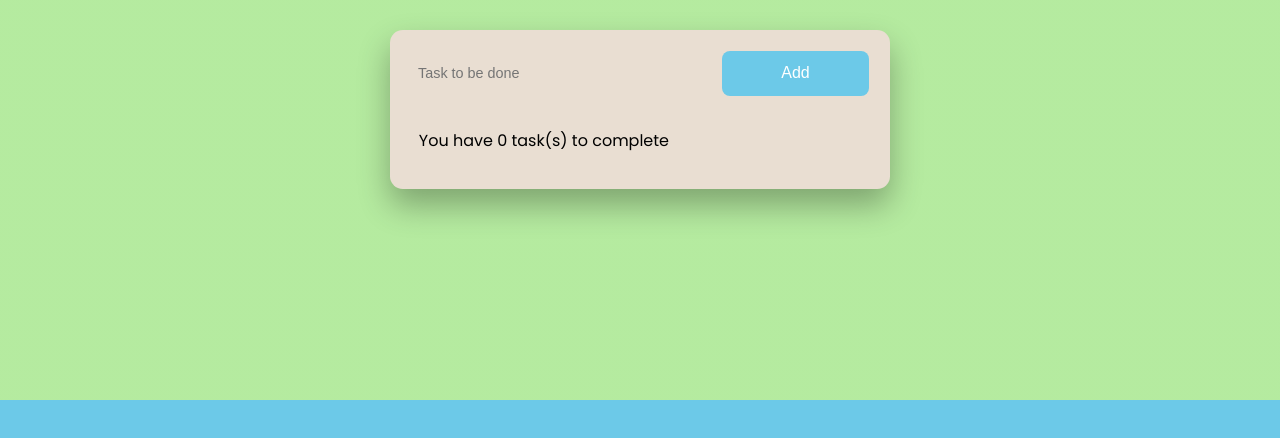
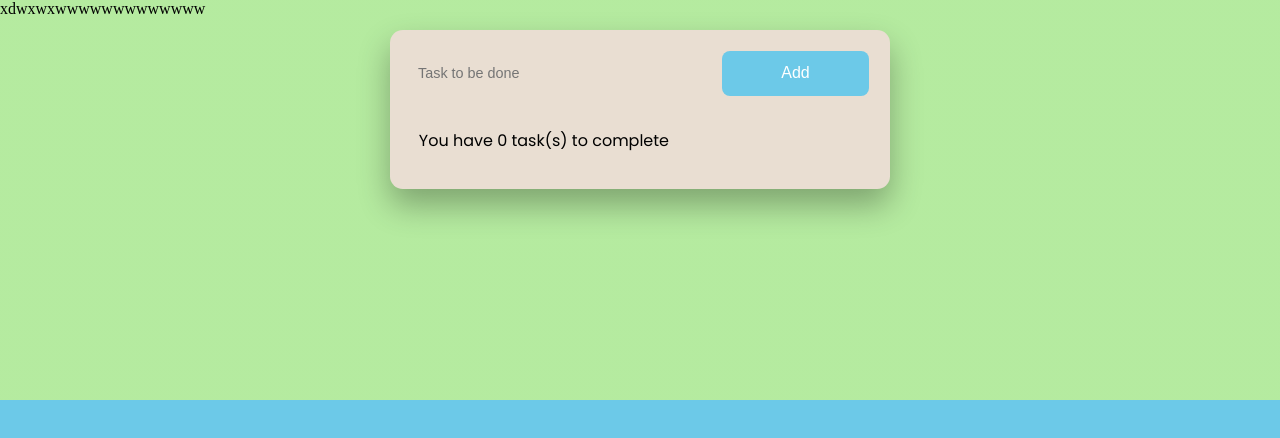
Before and after one commit to Philiposunlola/TO-DO-List, a plain HTML site: page index.html in a window 1280 px wide. Drawn offline with Linux system fonts and the light colour scheme.

Commit message:
Update index.html

```diff
--- a/index.html
+++ b/index.html
@@ -23,7 +23,7 @@
             </div>
             <p id="error">input cannot be empty!</p>
         </div>
-        <script src="script.js"></script>
+        <script src="script.js"></script>xdwxwxwwwwwwwwwwwww
     </body>
 
 </html
```
